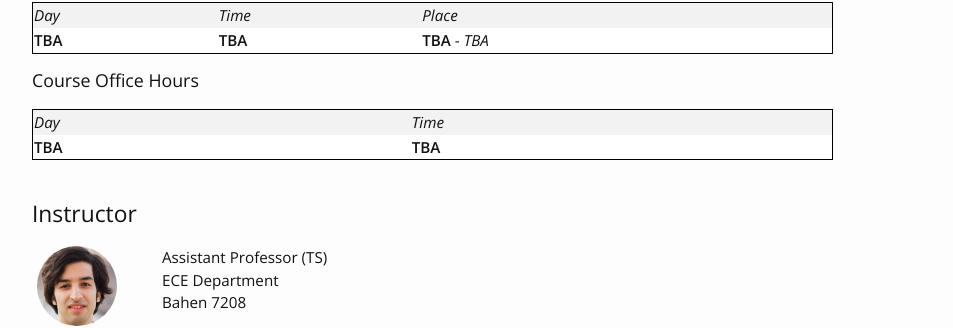
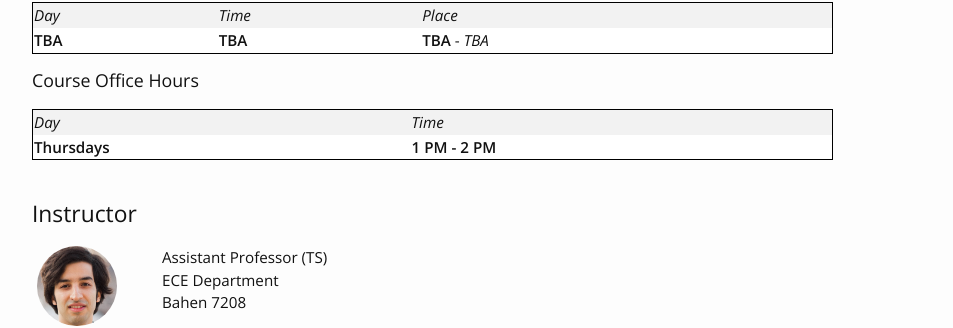
Before and after one commit to bereyhi-courses/dl-utoronto, a Jekyll site: the page built from index.md, in a window 1280 px wide and 900 px high, scrolled down 1003 px. Shown: the part 123-451 px from the top of the window, without its empty margins (163-1116 px from the left). Built offline with Jekyll 4.4.1, drawn with Linux system fonts in a browser that asks for light colours; nearby versions of some CDN libraries.

```diff
--- a/_config.yml
+++ b/_config.yml
@@ -16,8 +16,8 @@ start_description: Please note that the lecture halls are different in Tuesdays
 
 start_dateTut: TBA
 
-dayOffice: TBA
-timeOffice: TBA
+dayOffice: Thursdays
+timeOffice: 1 PM - 2 PM
 
 # Site settings
 course_name: Applied Deep Learning
```
